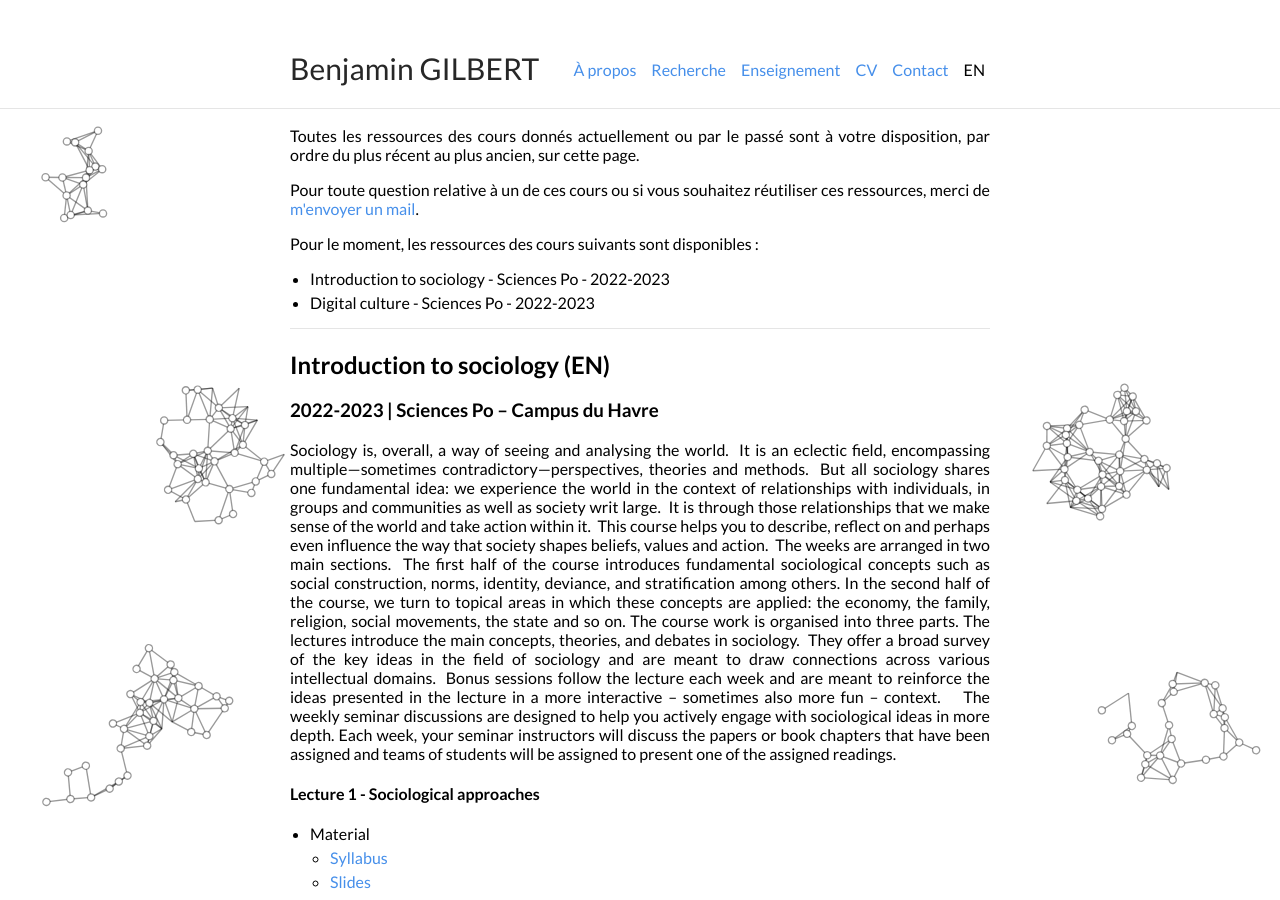
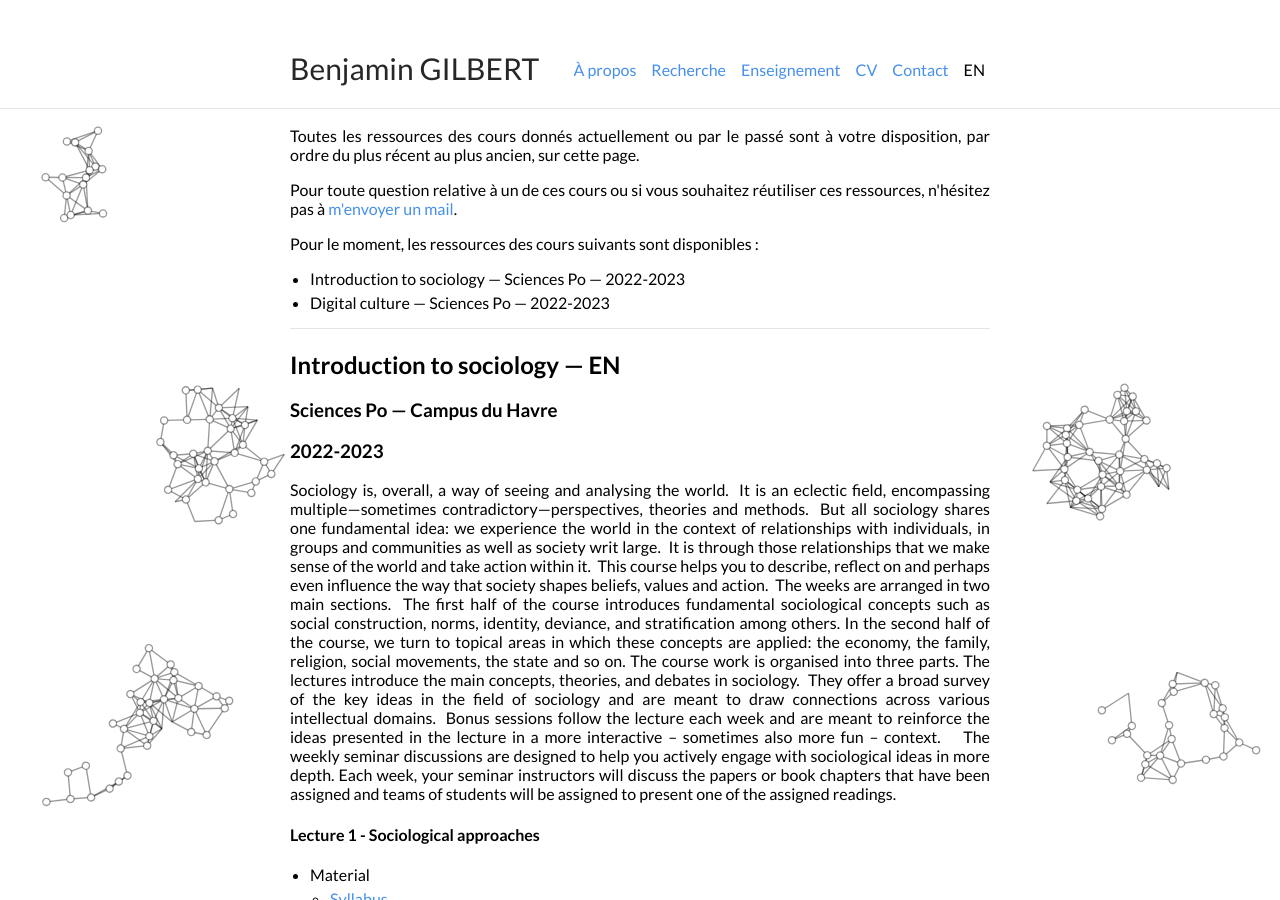
Before and after one commit to bglbrt/bglbrt.github.io, a Jekyll site: the page built from fr/enseignement.md, in a window 1280 px wide and 900 px high. Built offline with Jekyll 4.4.1, drawn with Linux system fonts in a browser that asks for light colours; some of the changed text lies outside the part shown.

Commit message:
Update enseignement.md

```diff
--- a/fr/enseignement.md
+++ b/fr/enseignement.md
@@ -8,19 +8,20 @@ lang: "fr"
 
 <p> Toutes les ressources des cours donnés actuellement ou par le passé sont à votre disposition, par ordre du plus récent au plus ancien, sur cette page. </p>
 
-<p> Pour toute question relative à un de ces cours ou si vous souhaitez réutiliser ces ressources, merci de <a href = "/contact">m'envoyer un mail</a>. </p>
+<p> Pour toute question relative à un de ces cours ou si vous souhaitez réutiliser ces ressources, n'hésitez pas à <a href = "/contact">m'envoyer un mail</a>. </p>
 
 <p> Pour le moment, les ressources des cours suivants sont disponibles : </p>
 
 </div>
 
-* Introduction to sociology - Sciences Po - 2022-2023
-* Digital culture - Sciences Po - 2022-2023
+* Introduction to sociology — Sciences Po — 2022-2023
+* Digital culture — Sciences Po — 2022-2023
 
 ---
 
-## Introduction to sociology **(EN)**
-### 2022-2023 | Sciences Po -- Campus du Havre
+## Introduction to sociology — **EN**
+### Sciences Po — Campus du Havre
+### 2022-2023
 
 <div style="text-align: justify">
 
@@ -131,8 +132,9 @@ The weekly seminar discussions are designed to help you actively engage with soc
 
 ---
 
-## Digital culture **(EN)**
-### 2022-2023 | Sciences Po -- Campus de Reims
+## Digital culture — **EN**
+### Sciences Po — Campus de Reims
+### 2022-2023
 
 <div style="text-align: justify">
 
```
